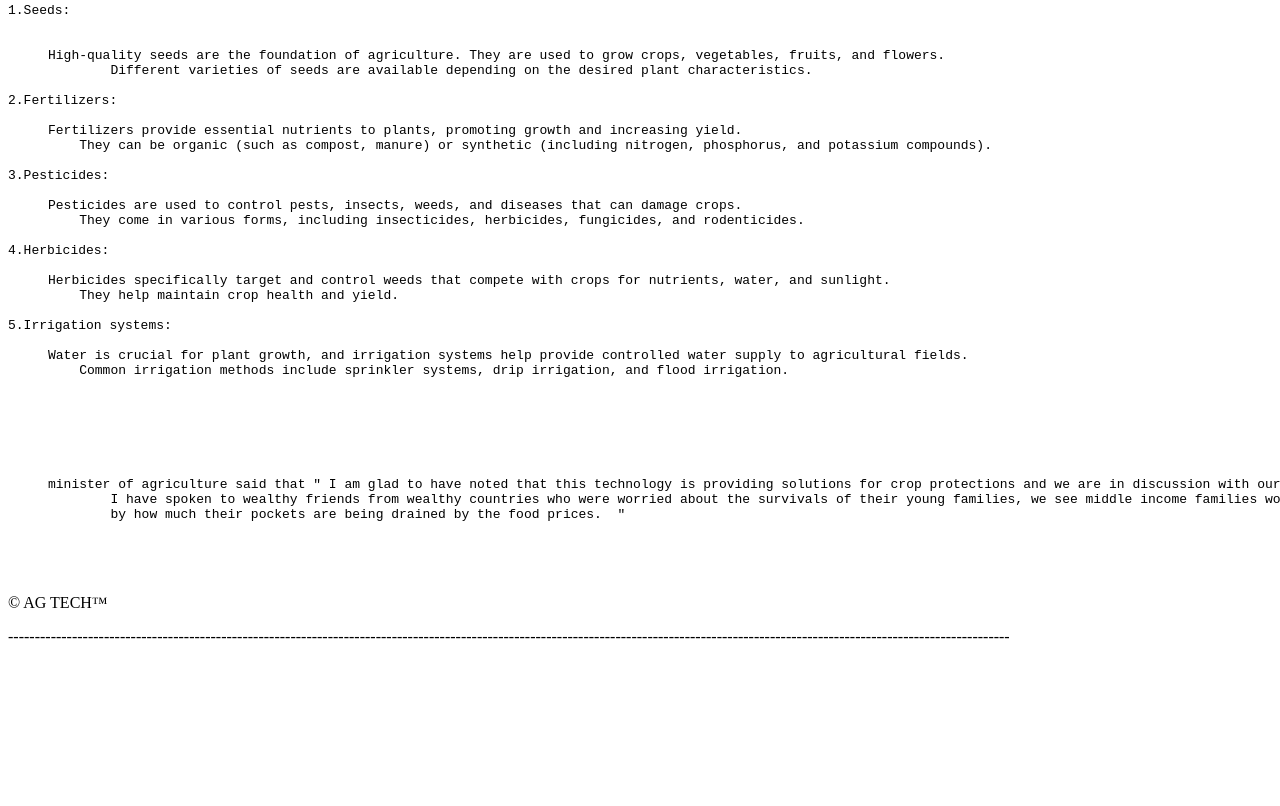
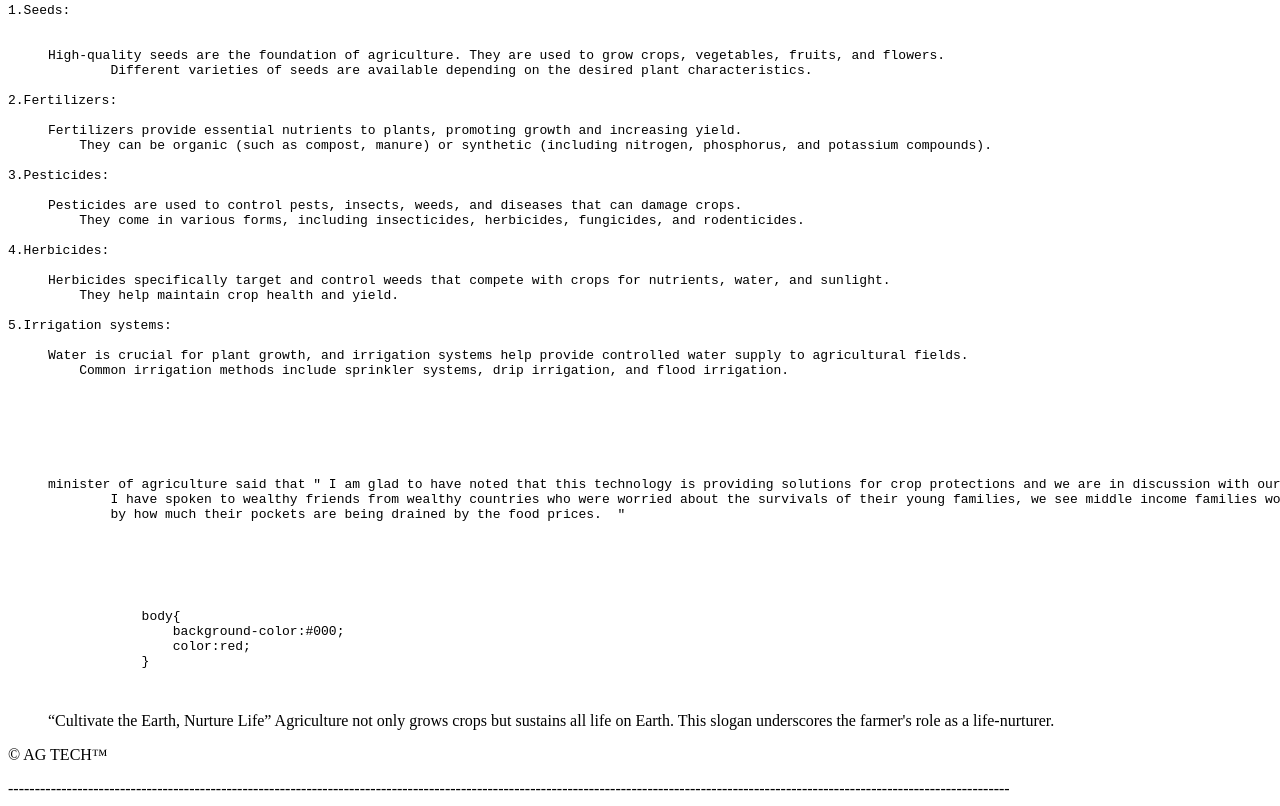
Before and after one commit to mugabosam/website, a plain HTML site: page index.html in a window 1280 px wide. Shown: the part 348-1154 px from the top of the page. Before the commit the page ends 1002 px from the top, so only its background shows below. Drawn offline with Linux system fonts and the light colour scheme.

Commit message:
initial website

```diff
--- a/index.html
+++ b/index.html
@@ -58,6 +58,21 @@
 </blockquote>
 </pre>
 </hgroup>
+<section>
+    <figure>
+        <pre><code>
+            body{
+                background-color:#000;
+                color:red;
+            }
+        </code>
+        </pre>
+        <figcaption>
+            “Cultivate the Earth, Nurture Life”
+            Agriculture not only grows crops but sustains all life on Earth. This slogan underscores the farmer's role as a life-nurturer.
+        </figcaption>
+    </figure>
+</section>
 <footer>
     <p>&copy; AG TECH&TRADE;</p>--------------------------------------------------------------------------------------------------------------------------------------------------------------------------------------------
 </footer>
```
